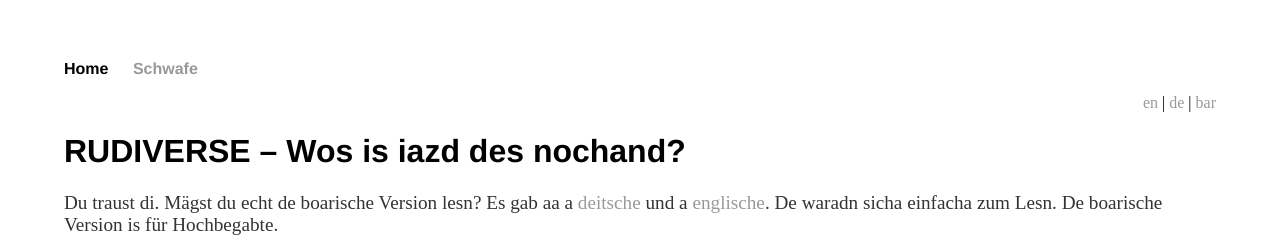
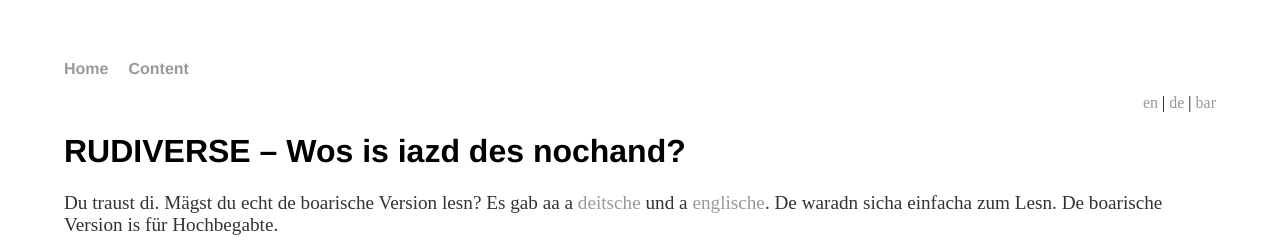
Before and after one commit to rudiverse/rudiverse.github.io, a Jekyll site: the page built from bar/index.html, in a window 1280 px wide. Shown: the top 252 px of the page. Built offline with Jekyll 4.4.1, drawn with Linux system fonts in a browser that asks for light colours.

Commit message:
Build nav menu by javascript

```diff
--- a/_includes/navigation.html
+++ b/_includes/navigation.html
@@ -1,22 +1,10 @@
 <nav>
-    <ul>
-        {% case page.language %}
-            {% when 'de' %}
-	            {% assign nav = site.data.navigation_de %}
-            {% when 'bar' %}
-                {% assign nav = site.data.navigation_bar %}
-            {% else %}
-                {% assign nav = site.data.navigation_en %}
-        {% endcase %}
-
-        {% for item in nav %}
-            <li>
-                {% if page.url == item.link %}
-                    {{ item.name }}
-                {% else %}
-                    <a href="{{ item.link }}">{{ item.name }}</a>
-                {% endif %}
-            </li>
-        {% endfor %}
+    <ul id="nav_menu">
+        <!-- <li>
+            <a id="menu_home" href="/">Home</a>
+          </li>
+          <li>
+            <a id="menu_content" href="/blog">Content</a>
+          </li> -->
     </ul>
 </nav>
--- a/_layouts/default.html
+++ b/_layouts/default.html
@@ -6,7 +6,7 @@
     		<link rel="stylesheet" href="/assets/css/styles.css">
 			<script language="javascript" src="/assets/js/languages.js"></script>
 		</head>
-		<body>
+		<body onload="buildNavMenu()">
 			{% include navigation.html %}
 			{% include langswitch.html %}
 
--- a/assets/js/languages.js
+++ b/assets/js/languages.js
@@ -1,3 +1,75 @@
+const navigation = {
+    en: [
+        {
+            name: "Home",
+            link: "/"
+        },
+        {
+            name: "Content",
+            link: "/blog/"
+        }
+    ],
+    de:[
+        {
+            name: "Home",
+            link: "/de/"
+        },
+        {
+            name: "Verse",
+            link: "/de/blog/"
+        }
+    ],
+    bar:[
+        {
+            name: "Home",
+            link: "/bar/"
+        },
+        {
+            name: "Schwafe",
+            link: "/bar/blog/"
+        }
+    ]
+}
+
+function buildNavMenu(){
+    //alert('do samma')
+
+    // const menuelement = document.getElementById("nav_menu");
+    // var newItem = document.createElement("li");
+    // var a = document.createElement("a");
+
+    // a.textContent = "...ooo";
+    // a.setAttribute('href', "http://www.msn.com");
+    // newItem.appendChild(a);
+    // menuelement.appendChild(newItem);
+
+    let selectedLang = sessionStorage.getItem("language")
+    let menuItems
+
+    switch (selectedLang) {
+        case "de":
+            menuItems=navigation.de
+            break
+        case "bar":
+            menuItems=navigation.bar
+            break
+        default:
+            menuItems=navigation.en
+    }
+
+    const menuelement = document.getElementById("nav_menu");
+
+    menuItems.forEach(item => {
+        var newListItem = document.createElement("li");
+        var a = document.createElement("a");
+
+        a.textContent=item.name
+        a.setAttribute('href', item.link);
+
+        newListItem.appendChild(a)
+        menuelement.appendChild(newListItem)
+    });
+}
 
 function selectLanguage(selectedLang) {
     sessionStorage.setItem("language", selectedLang);
```
